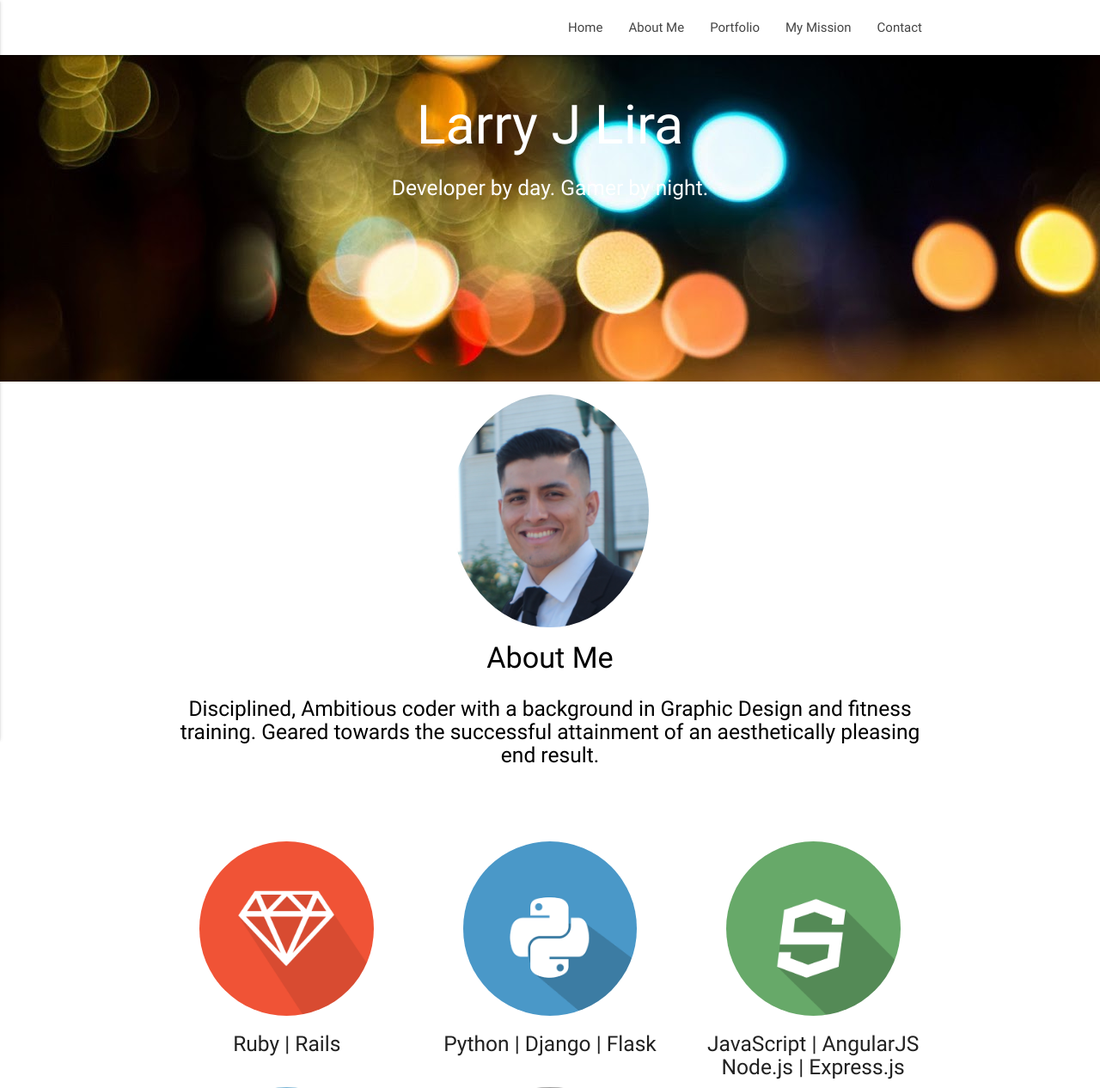
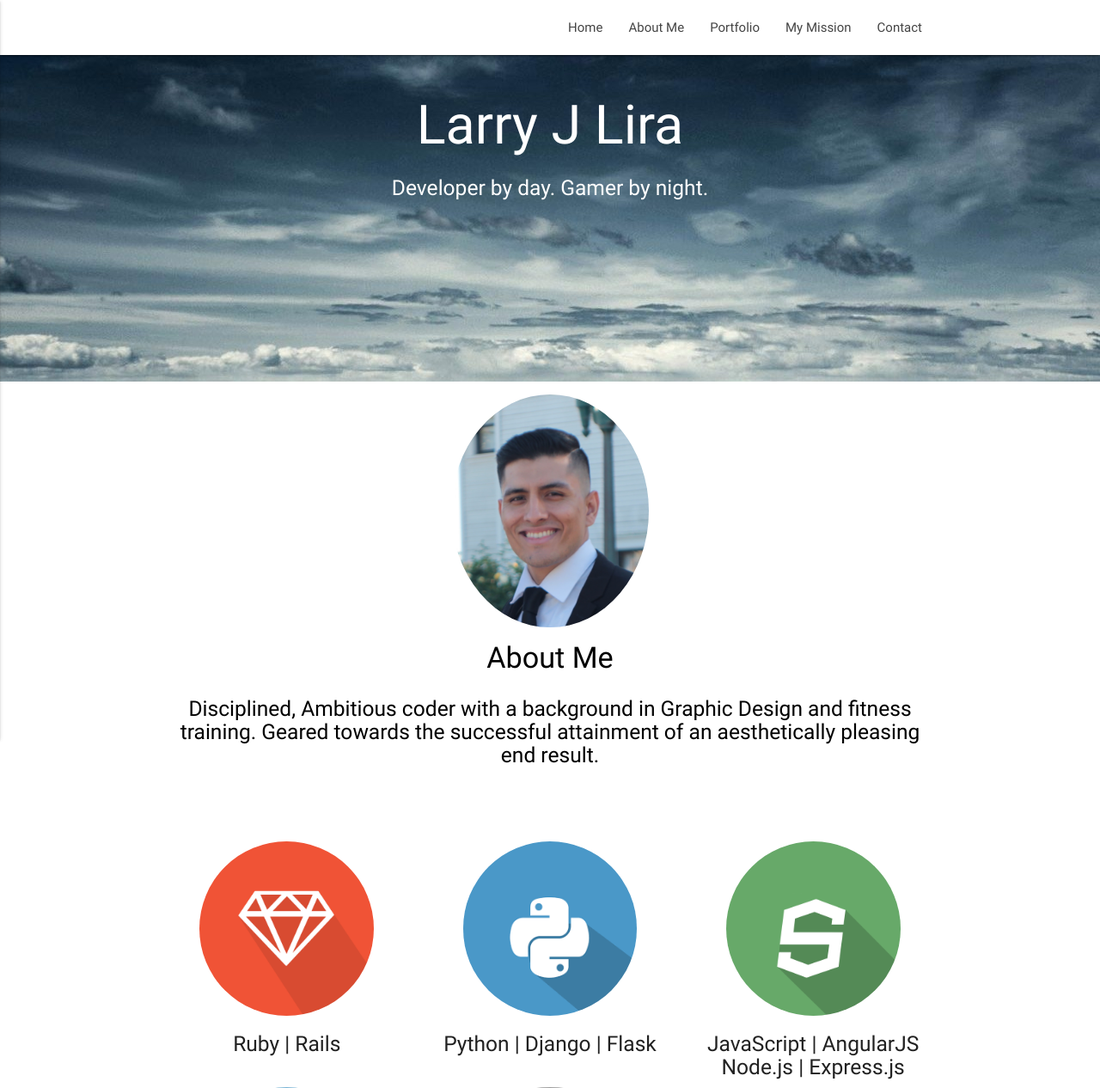
Before and after one commit to LLira09/LLira09.github.io, a Django app: page / in a window 1280 px wide. Shown: the top 1266 px of the page at 86% size. Run offline with Django 3.2, Linux system fonts and the light colour scheme; some libraries are stand-ins or nearby versions; grey boxes are pictures that could not be loaded.

Commit message:
added main parallax
ocean background

```diff
--- a/main/apps/portfolio/templates/portfolio/index.html
+++ b/main/apps/portfolio/templates/portfolio/index.html
@@ -8,13 +8,10 @@
   <!-- CSS  -->
   <link href="https://fonts.googleapis.com/icon?family=Material+Icons" rel="stylesheet">
   <link rel="stylesheet" href="{% static 'portfolio/css/materialize.css' %}" media="screen,projection">
-  <!-- <link href="css/materialize.css" type="text/css" rel="stylesheet" media="screen,projection"/> -->
+
   <link rel="stylesheet" href="{% static 'portfolio/css/style.css' %}" media="screen,projection">
-  <!-- <link href="css/style.css" type="text/css" rel="stylesheet" media="screen,projection"/> -->
 
-  <script src="https://code.jquery.com/jquery-2.1.1.min.js"></script>
-  <script type="text/javascript" src="{% static 'portfolio/js/materialize.js' %}"></script>
-  <script type="text/javascript" src="{% static 'portfolio/js/init.js' %}"></script>
+
 </head>
 <body>
   <div class="navbar-fixed">
@@ -30,7 +27,11 @@
       </ul>
 
       <ul id="nav-mobile" class="side-nav">
-        <li><a href="#">Navbar Link</a></li>
+        <li><a href="/">Home</a></li>
+        <li><a href="#about">About Me</a></li>
+        <li><a href="#portfolio">Portfolio</a></li>
+        <li><a href="#mission">My Mission</a></li>
+        <li><a href="#contact">Contact</a></li>
       </ul>
       <a href="#" data-activates="nav-mobile" class="button-collapse"><i class="material-icons">menu</i></a>
     </div>
@@ -54,12 +55,12 @@
 
       </div>
     </div>
-    <div class="parallax"><img src="{% static 'portfolio/images/cobblestone.jpeg' %}" alt="header" style="display: block;: transform: translate3d(-50%, 141px, 0-x);"></div>
+    <div class="parallax"><img src="{% static 'portfolio/images/ocean.jpeg' %}" alt="header"></div>
   </div>
 
   <!-- About ME -->
             <div class="parallax-container valign-wrapper">
-              <!-- <div id="about"> -->
+              <div id="about">
               <div class="section no-pad-bot">
                 <div class="container">
 
@@ -71,9 +72,10 @@
                 </div>
               </div>
               <!-- <div class="parallax"><img src="{% static 'portfolio/images/workst.jpg' %}" style="display: block;: transform: translate3d(-50%, 141px, 0-x);"></div> -->
-            <!-- </div> -->
+            </div>
             </div>
 
+  <!--   Full Stack Developer   -->
   <div class="container">
     <div class="section">
       <div class="row">
@@ -84,7 +86,6 @@
       </div>
 
 
-      <!--   Full Stack Developer   -->
       <div class="row">
         <div class="col s4">
           <div class="icon-block center">
@@ -186,20 +187,7 @@
     </div>
   </div>
 
-<!-- About ME -->
-          <!-- <div class="parallax-container valign-wrapper"> -->
-            <!-- <div id="about"> -->
-            <!-- <div class="section no-pad-bot">
-              <div class="container">
-                <div class="row center">
-                  <h4>About Me</h4>
-                  <h5 class="header col s12 black-text">Game Enthusiast</h5>
-                </div>
-              </div>
-            </div>
-            <div class="parallax"><img src="{% static 'portfolio/images/workst.jpg' %}" style="display: block;: transform: translate3d(-50%, 141px, 0-x);"></div> -->
-          <!-- </div> -->
-          <!-- </div> -->
+
 
 
 
@@ -210,8 +198,8 @@
         <div class="col s12">
           <h5 class="white-text">Contact Me</h5>
           <ul>
-            <li><a class="large material-icons" href="mailto:llira09@gmail.com">email</a><a class="large material-icons" href="https://github.com/LLira09"><img src="{% static 'portfolio/images/github.png' %}" style="max-width: 12%;"></a></li>
-            <!-- <li><a class="large material-icons" href="https://github.com/LLira09"><img src="{% static 'portfolio/images/github.png' %}" style="max-width: 12%;"></a></li> -->
+            <li><a class="large material-icons" href="mailto:llira09@gmail.com">email</a></li>
+            <li><a class="large material-icons" href="https://github.com/LLira09"><img src="{% static 'portfolio/images/github.png' %}" style="max-width: 12%;"></a></li>
           </ul>
         </div>
       </div>
@@ -221,7 +209,9 @@
 
 
   <!--  Scripts-->
-
+  <script src="https://code.jquery.com/jquery-2.1.1.min.js"></script>
+  <script type="text/javascript" src="{% static 'portfolio/js/materialize.js' %}"></script>
+  <script type="text/javascript" src="{% static 'portfolio/js/init.js' %}"></script>
 
 
 
```
Also changed, not shown: main/apps/portfolio/templates/portfolio/writenow.html (+10 -2 lines), main/apps/portfolio/static/portfolio/images/ocean.jpeg (added).
